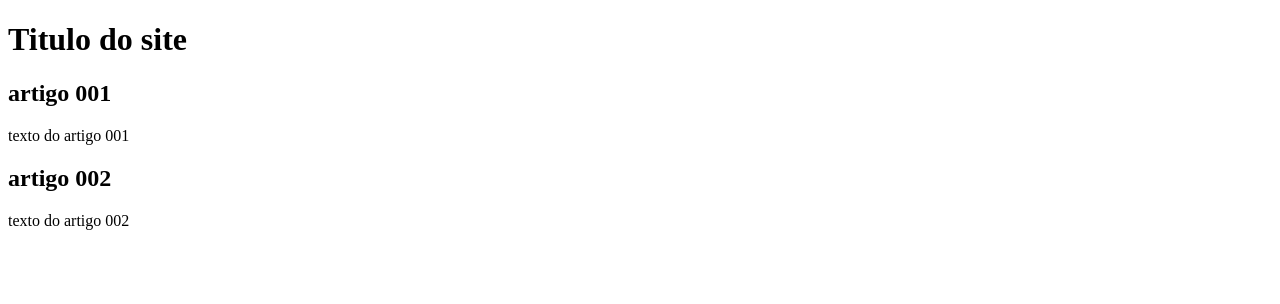
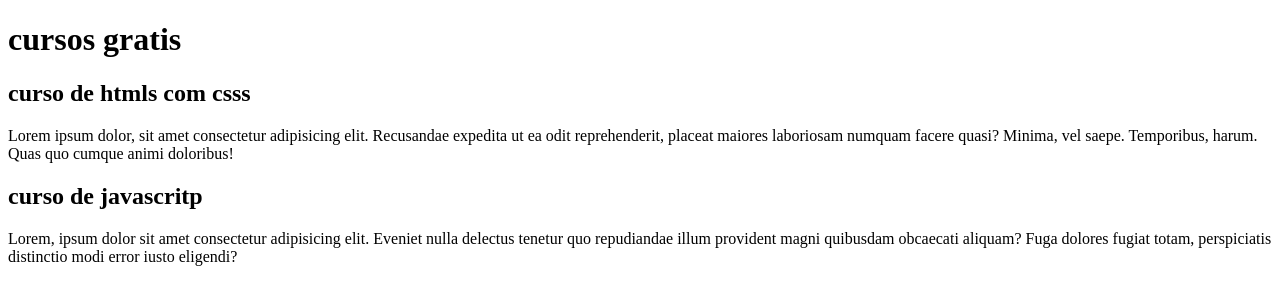
Before and after one commit to gordolab/Aula-Branches, a plain HTML site: page index.html in a window 1280 px wide. Drawn offline with Linux system fonts and the light colour scheme.

Commit message:
comecei escrever oconteudo

```diff
--- a/index.html
+++ b/index.html
@@ -8,15 +8,15 @@
 <body>
     <main>
         <header>
-            <h1>Titulo do site</h1>
+            <h1>cursos gratis</h1>
         </header>
         <article>
-            <h2>artigo 001</h2>
-            <p>texto do artigo 001</p>
+            <h2>curso de htmls com csss</h2>
+            <p>Lorem ipsum dolor, sit amet consectetur adipisicing elit. Recusandae expedita ut ea odit reprehenderit, placeat maiores laboriosam numquam facere quasi? Minima, vel saepe. Temporibus, harum. Quas quo cumque animi doloribus!</p>
         </article>
         <article>
-            <h2>artigo 002</h2>
-            <p>texto do artigo 002</p>
+            <h2>curso de javascritp</h2>
+            <p>Lorem, ipsum dolor sit amet consectetur adipisicing elit. Eveniet nulla delectus tenetur quo repudiandae illum provident magni quibusdam obcaecati aliquam? Fuga dolores fugiat totam, perspiciatis distinctio modi error iusto eligendi?</p>
         </article>
     </main>
 </body>
```
